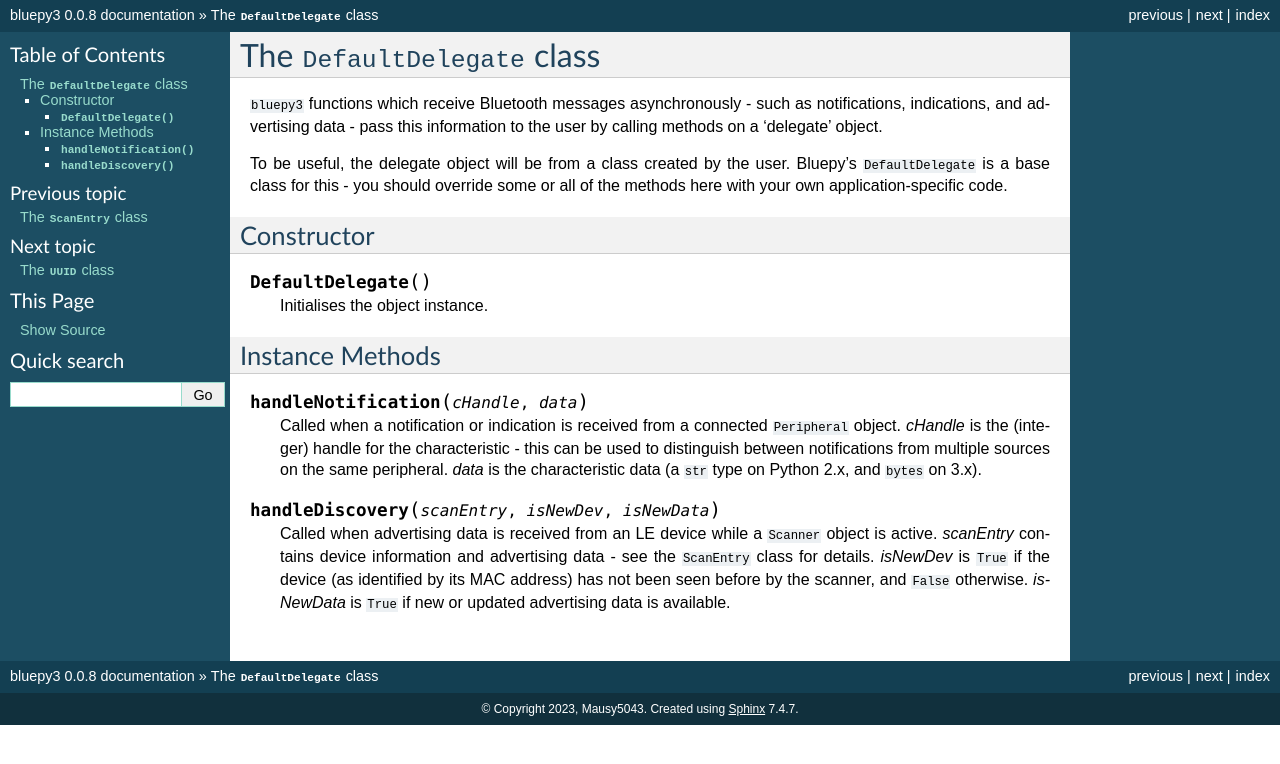
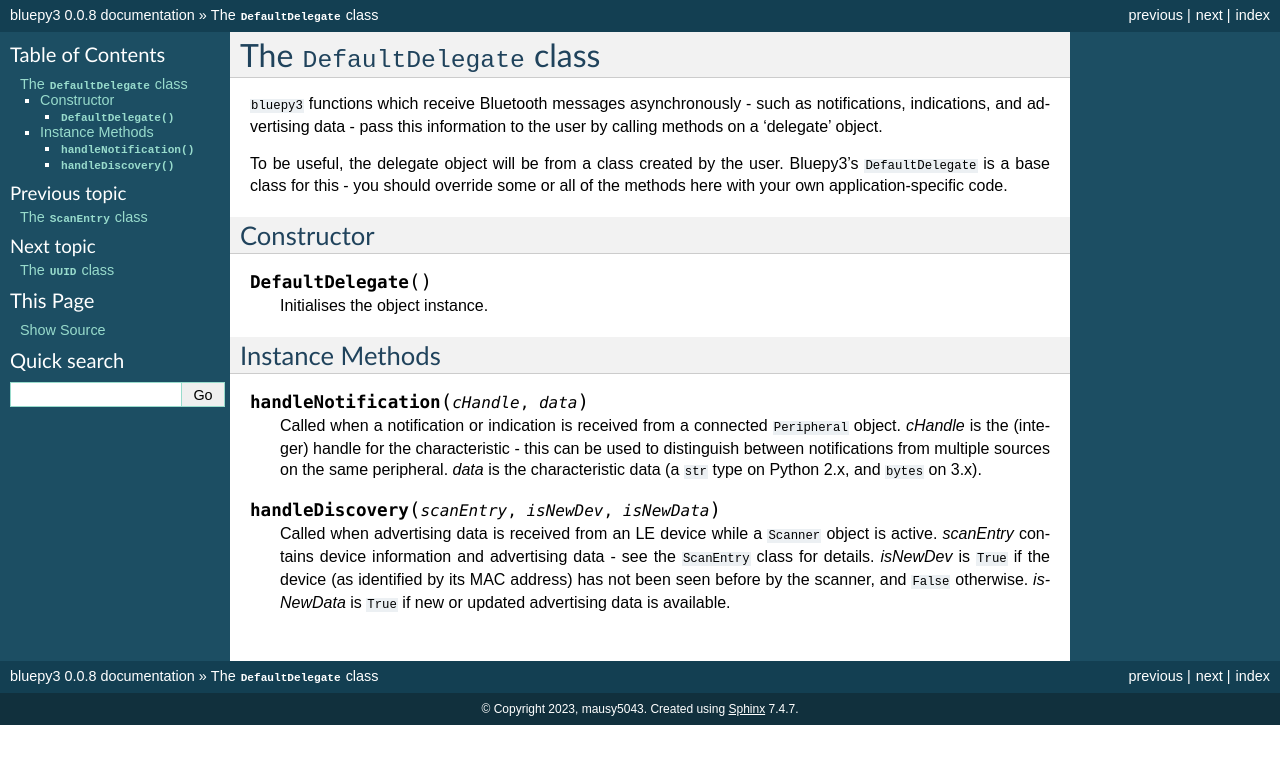
Before and after one commit to Mausy5043/bluepy3, a Sphinx documentation site: the page built from docs/delegate.rst, in a window 1280 px wide. Shown: the top 764 px of the page. Built offline with Sphinx 7.4.7, drawn with Linux system fonts in a browser that asks for light colours.

Commit message:
fix typo

```diff
--- a/docs/conf.py
+++ b/docs/conf.py
@@ -47,7 +47,7 @@ master_doc = "index"
 
 # General information about the project.
 project = "bluepy3"
-copyright = "2023, Mausy5043"
+copyright = "2023, mausy5043"
 
 # The version info for the project you're documenting, acts as replacement for
 # |version| and |release|, also used in various other places throughout the
--- a/docs/delegate.rst
+++ b/docs/delegate.rst
@@ -8,7 +8,7 @@ such as notifications, indications, and advertising data - pass this information
 to the user by calling methods on a 'delegate' object.
 
 To be useful, the delegate object will be from a class created by the user.
-Bluepy's ``DefaultDelegate`` is a base class for this - you should override
+Bluepy3's ``DefaultDelegate`` is a base class for this - you should override
 some or all of the methods here with your own application-specific code.
 
 Constructor
--- a/docs/notifications.rst
+++ b/docs/notifications.rst
@@ -12,7 +12,7 @@ a notification is received from the peripheral, as shown below:
     Called when a notification has been received from a ``Peripheral``. Normally
     you will call the peripheral's ``waitForNotifications()`` method to allow this,
     but note that a Bluetooth LE device may transmit notifications at any time. This
-    means that *handleNotification()* can potentially be called when any BluePy call
+    means that *handleNotification()* can potentially be called when any BluePy3 call
     is in progress.
 
     The *cHandle* parameter is the GATT 'handle' for the characteristic which is
--- a/docs/peripheral.rst
+++ b/docs/peripheral.rst
@@ -3,7 +3,7 @@
 The ``Peripheral`` class
 ========================
 
-Bluepy's ``Peripheral`` class encapsulates a connection to a Bluetooth LE peripheral. You create a ``Peripheral`` object directly by specifying its MAC address; when the connection is established, the services and characteristics offered by that device can be discovered and read or written.
+Bluepy3's ``Peripheral`` class encapsulates a connection to a Bluetooth LE peripheral. You create a ``Peripheral`` object directly by specifying its MAC address; when the connection is established, the services and characteristics offered by that device can be discovered and read or written.
 
 Constructor
 -----------
```
